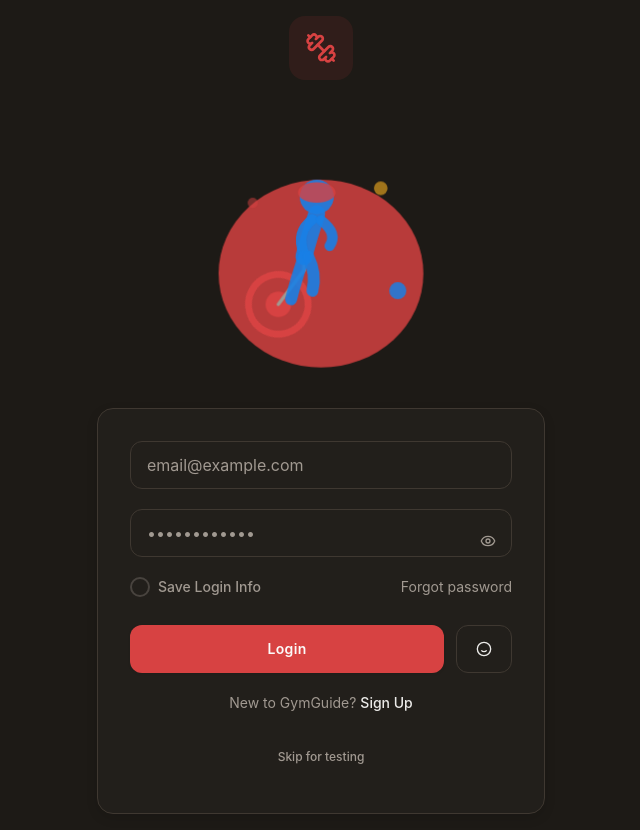
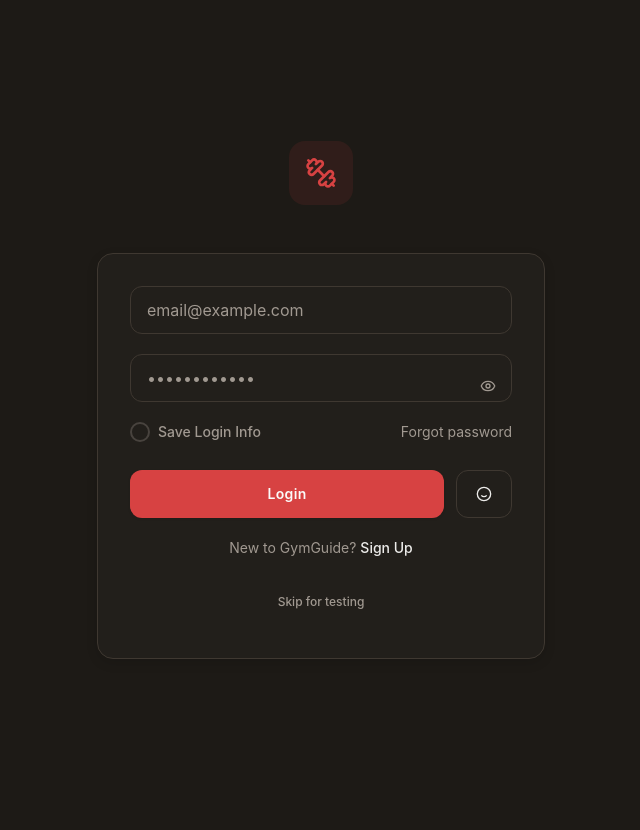
Before and after one commit to derrickevans-hub/gymvibing, a React (Vite) app: page / in a window 1280 px wide. Shown: the whole page, without its empty margins (319-959 px from the left). After the commit the page ends 800 px from the top, so only its background shows below. Built offline with nearby package versions, Linux system fonts and the light colour scheme; the HTML template or start-up script is replaced by a standard one.

Commit message:
Remove exercise animation

```diff
--- a/src/components/ExerciseAnimation.tsx
+++ /dev/null
@@ -1,170 +0,0 @@
-import React from 'react';
-
-const ExerciseAnimation = () => {
-  return (
-    <div className="relative w-full max-w-xs mx-auto h-64 overflow-visible">
-      <svg
-        viewBox="0 0 300 300"
-        fill="none"
-        xmlns="http://www.w3.org/2000/svg"
-        className="w-full h-full"
-      >
-        {/* Background organic shapes */}
-        <ellipse
-          cx="150"
-          cy="180"
-          rx="120"
-          ry="110"
-          fill="hsl(var(--primary))"
-          opacity="0.08"
-          className="animate-pulse-soft"
-        />
-
-        {/* Exercise bike base */}
-        <g className="animate-bounce-gentle">
-          {/* Bike wheel */}
-          <circle
-            cx="100"
-            cy="220"
-            r="35"
-            stroke="hsl(var(--primary))"
-            strokeWidth="8"
-            fill="none"
-            className="origin-center"
-            style={{
-              animation: 'spin 3s linear infinite',
-              transformBox: 'fill-box'
-            }}
-          />
-          <circle
-            cx="100"
-            cy="220"
-            r="15"
-            fill="hsl(var(--primary))"
-          />
-
-          {/* Bike frame */}
-          <path
-            d="M100 220 L130 180 L130 160"
-            stroke="hsl(var(--muted-foreground))"
-            strokeWidth="4"
-            strokeLinecap="round"
-          />
-        </g>
-
-        {/* Person exercising */}
-        <g className="animate-slide-up">
-          {/* Head */}
-          <circle
-            cx="145"
-            cy="90"
-            r="20"
-            fill="hsl(var(--accent))"
-            opacity="0.9"
-          />
-
-          {/* Hair/headband */}
-          <ellipse
-            cx="145"
-            cy="85"
-            rx="22"
-            ry="12"
-            fill="hsl(var(--primary))"
-            opacity="0.8"
-          />
-
-          {/* Body */}
-          <path
-            d="M145 110 Q135 140 130 160"
-            stroke="hsl(var(--accent))"
-            strokeWidth="20"
-            strokeLinecap="round"
-            opacity="0.9"
-            className="animate-scale-bounce"
-          />
-
-          {/* Arms */}
-          <g className="origin-center" style={{ transformBox: 'fill-box' }}>
-            <path
-              d="M140 120 Q120 135 130 160"
-              stroke="hsl(var(--accent))"
-              strokeWidth="12"
-              strokeLinecap="round"
-              opacity="0.9"
-              className="animate-bounce-gentle"
-              style={{ animationDelay: '0.1s' }}
-            />
-            <path
-              d="M150 120 Q170 135 160 150"
-              stroke="hsl(var(--accent))"
-              strokeWidth="12"
-              strokeLinecap="round"
-              opacity="0.9"
-              className="animate-bounce-gentle"
-              style={{ animationDelay: '0.2s' }}
-            />
-          </g>
-
-          {/* Legs */}
-          <g>
-            <path
-              d="M130 160 Q120 190 115 210"
-              stroke="hsl(var(--accent))"
-              strokeWidth="14"
-              strokeLinecap="round"
-              opacity="0.9"
-              className="animate-slide-up"
-              style={{ animationDelay: '0.15s' }}
-            />
-            <path
-              d="M135 160 Q145 180 140 200"
-              stroke="hsl(var(--accent))"
-              strokeWidth="14"
-              strokeLinecap="round"
-              opacity="0.9"
-              className="animate-slide-up"
-              style={{ animationDelay: '0.3s' }}
-            />
-          </g>
-        </g>
-
-        {/* Floating elements */}
-        <circle
-          cx="220"
-          cy="80"
-          r="8"
-          fill="hsl(var(--warning))"
-          opacity="0.6"
-          className="animate-bounce-gentle"
-          style={{ animationDelay: '0.5s' }}
-        />
-        <circle
-          cx="70"
-          cy="100"
-          r="6"
-          fill="hsl(var(--primary))"
-          opacity="0.5"
-          className="animate-bounce-gentle"
-          style={{ animationDelay: '0.8s' }}
-        />
-        <circle
-          cx="240"
-          cy="200"
-          r="10"
-          fill="hsl(var(--accent))"
-          opacity="0.4"
-          className="animate-pulse-soft"
-        />
-      </svg>
-
-      <style>{`
-        @keyframes spin {
-          from { transform: rotate(0deg); }
-          to { transform: rotate(360deg); }
-        }
-      `}</style>
-    </div>
-  );
-};
-
-export default ExerciseAnimation;
--- a/src/pages/Home.tsx
+++ b/src/pages/Home.tsx
@@ -9,7 +9,6 @@ import { Label } from '@/components/ui/label';
 import { useToast } from '@/hooks/use-toast';
 import { Eye, EyeOff, Dumbbell } from 'lucide-react';
 import { z } from 'zod';
-import ExerciseAnimation from '@/components/ExerciseAnimation';
 
 const authSchema = z.object({
   email: z.string().trim().email({ message: "Invalid email address" }).max(255, { message: "Email must be less than 255 characters" }),
@@ -149,11 +148,6 @@ const Home = () => {
           <div className="inline-flex items-center justify-center w-16 h-16 rounded-2xl bg-primary/10 mb-4 transition-transform hover:scale-105">
             <Dumbbell className="w-8 h-8 text-primary" />
           </div>
-
-          {/* Exercise Animation */}
-          <div className="mb-8">
-            <ExerciseAnimation />
-          </div>
         </div>
 
         {/* Auth Card */}
```
